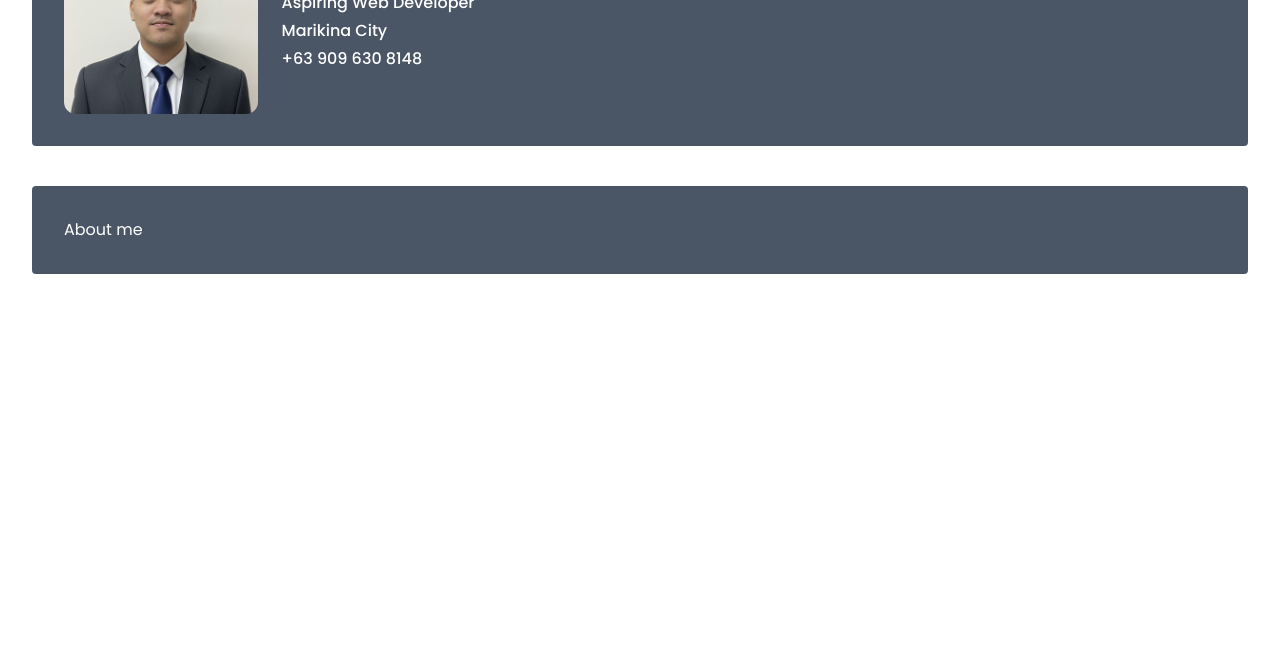
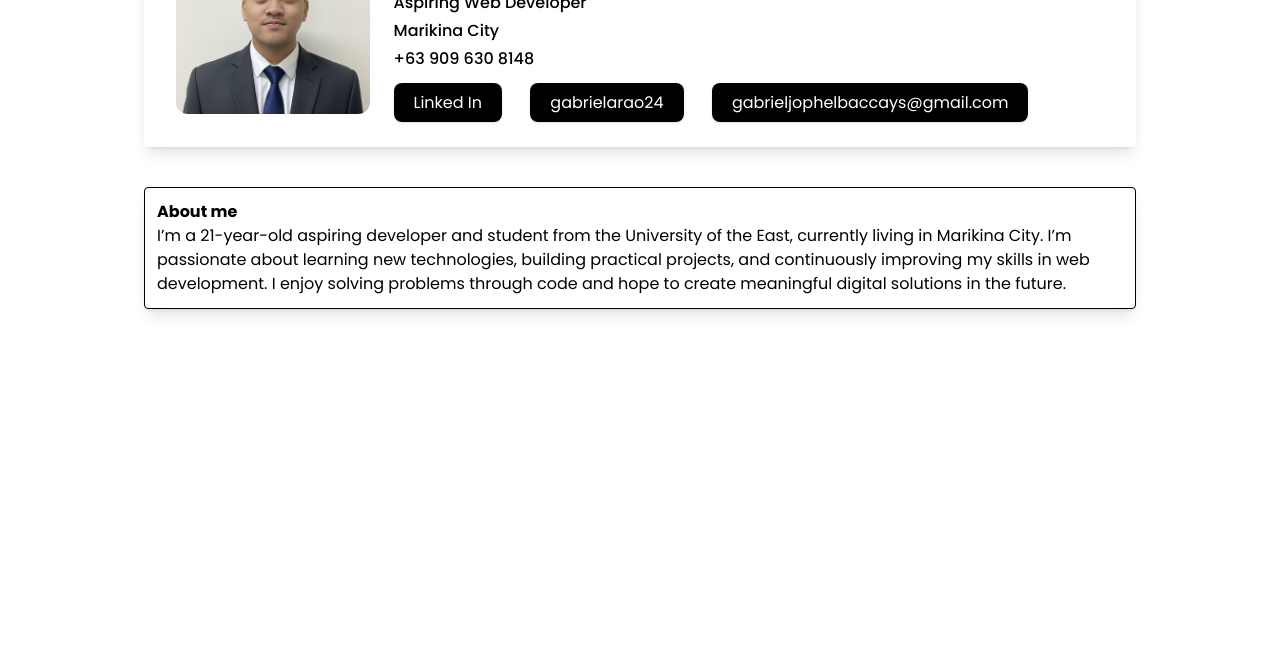
Before and after one commit to gabrielarao24/personal-website, a plain HTML site: page index.html in a window 1280 px wide. Shown: the part 130-800 px from the top of the page. Drawn offline with nearby package versions, Linux system fonts and the light colour scheme.

Commit message:
new design and text

```diff
--- a/index.html
+++ b/index.html
@@ -12,23 +12,35 @@
   </head>
   <body>
     <main>
-      <div class="max-4-xl px-8 py-8 sm:mx-0">
+      <div class="mx-auto px-4 py-8 max-w-5xl">
         <section class="mb-10">
-          <div class="bg-gray-600 text-white rounded-sm p-8 w-full m-auto flex">
+          <div class="shadow-lg rounded-sm p-8 w-full m-auto flex">
                 <img src="img/1x1 image.png" fetchpriority="high" alt="" class="rounded-xl h-45 flex-shrink">
                 <div>
                   <h1 class="mx-6 font-semibold text-[35px] mb-1">Gabriel Jophel B. Arao</h1>
                   <h3 class="mx-6 font-medium text-m mb-1">Aspiring Web Developer</h3>
                   <p class="mx-6 font-medium text-m mb-1"></h4>Marikina City</p>
-                  <p class="mx-6 font-medium text-m"></h4>+63 909 630 8148</p>
+                  <p class="mx-6 font-medium text-m mb-5"></h4>+63 909 630 8148</p>
+                  <a class="ml-6 px-2 py-1 lg:w-5  lg:px-5 lg:py-2 bg-black text-white rounded-lg shadow hover:shadow-md" href="https://www.linkedin.com/in/gabriel-jophel-arao-83252238b/">Linked In</a>
+                  <a class="ml-2 lg:ml-6 px-2 py-1 lg:w-5  lg:px-5 lg:py-2 bg-black text-white rounded-lg shadow hover:shadow-md">gabrielarao24</a>
+                  <a class="ml-2 lg:ml-6 px-2 py-1 lg:w-5  lg:px-5 lg:py-2 bg-black text-white rounded-lg shadow hover:shadow-md">gabrieljophelbaccays@gmail.com</a>
+
+
                 </div>
 
           </div>
         </section>
         <section>
-          <div class="bg-gray-600 text-white rounded-sm p-8">
-              About me
-          </div>
+          <div class="shadow-lg rounded-sm p-3 border border-black">
+             <h1 class="font-bold">About me</h1>
+             <p>
+               I’m a 21-year-old aspiring developer and student from the University of the East, currently living in Marikina City. I’m passionate about learning new technologies, building practical projects, and continuously improving my skills in web development. I enjoy solving problems through code and hope to create meaningful digital solutions in the future.
+             </p>
+          </div
+          >
+          <!-- <div class="bg-gray-600 text-white rounded-sm p-3">
+
+          </div> -->
         </section>
       </div>
     </main>
```
